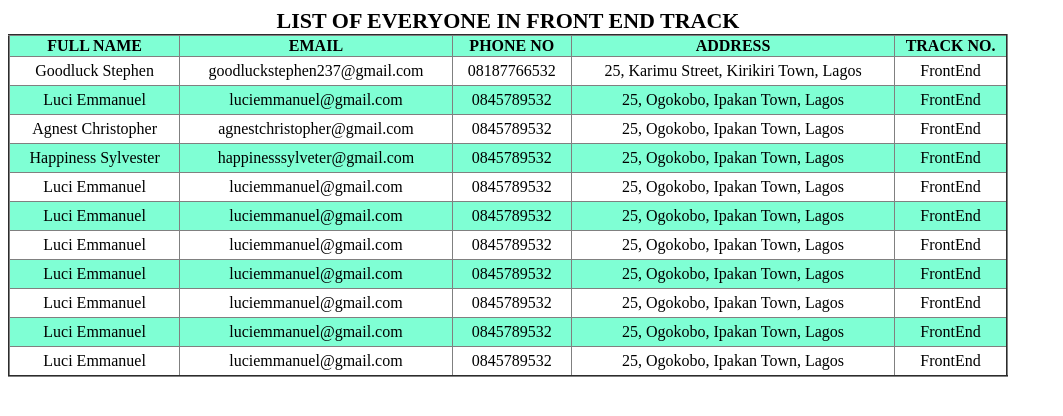
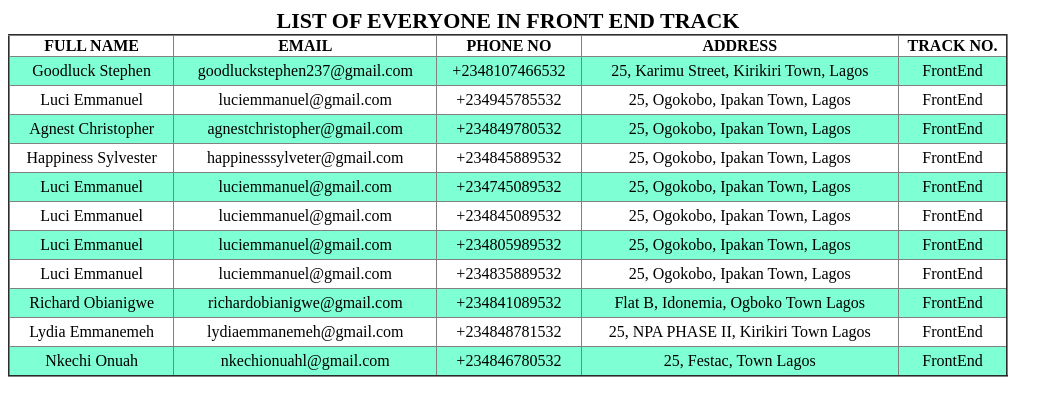
Before and after one commit to goodluck1455/CREATING-A-SIMPLE-FORM-WITH-HTML-CSS, a plain HTML site: page index.html in a window 1280 px wide. Shown: the whole page, without its empty margins (0-1063 px from the left). Drawn offline with Linux system fonts and the light colour scheme.

Commit message:
Another new commit

```diff
--- a/index.html
+++ b/index.html
@@ -20,7 +20,7 @@
         <tr>
             <td>Goodluck Stephen</td>
             <td>goodluckstephen237@gmail.com</td>
-            <td>08187766532</td>
+            <td>+2348107466532</td>
             <td>25, Karimu Street, Kirikiri Town, Lagos</td>
             <td>FrontEnd</td>
         </tr>
@@ -28,71 +28,71 @@
         <tr>
                 <td>Luci Emmanuel</td>
                 <td>luciemmanuel@gmail.com</td>
-                <td>0845789532</td>
+                <td>+234945785532</td>
                 <td>25, Ogokobo, Ipakan Town, Lagos</td>
                 <td>FrontEnd</td>
             </tr>
             <tr>
                     <td>Agnest Christopher</td>
                     <td>agnestchristopher@gmail.com</td>
-                    <td>0845789532</td>
+                    <td>+234849780532</td>
                     <td>25, Ogokobo, Ipakan Town, Lagos</td>
                     <td>FrontEnd</td>
                 </tr>
                 <tr>
                     <td>Happiness Sylvester</td>
                     <td>happinesssylveter@gmail.com</td>
-                    <td>0845789532</td>
+                    <td>+234845889532</td>
                     <td>25, Ogokobo, Ipakan Town, Lagos</td>
                     <td>FrontEnd</td>
                 </tr>
                 <tr>
                     <td>Luci Emmanuel</td>
                     <td>luciemmanuel@gmail.com</td>
-                    <td>0845789532</td>
+                    <td>+234745089532</td>
                     <td>25, Ogokobo, Ipakan Town, Lagos</td>
                     <td>FrontEnd</td>
                 </tr>
                 <tr>
                     <td>Luci Emmanuel</td>
                     <td>luciemmanuel@gmail.com</td>
-                    <td>0845789532</td>
+                    <td>+234845089532</td>
                     <td>25, Ogokobo, Ipakan Town, Lagos</td>
                     <td>FrontEnd</td>
                 </tr>
                 <tr>
                     <td>Luci Emmanuel</td>
                     <td>luciemmanuel@gmail.com</td>
-                    <td>0845789532</td>
+                    <td>+234805989532</td>
                     <td>25, Ogokobo, Ipakan Town, Lagos</td>
                     <td>FrontEnd</td>
                 </tr>
                 <tr>
                     <td>Luci Emmanuel</td>
                     <td>luciemmanuel@gmail.com</td>
-                    <td>0845789532</td>
+                    <td>+234835889532</td>
                     <td>25, Ogokobo, Ipakan Town, Lagos</td>
                     <td>FrontEnd</td>
                 </tr>
                 <tr>
-                    <td>Luci Emmanuel</td>
-                    <td>luciemmanuel@gmail.com</td>
-                    <td>0845789532</td>
-                    <td>25, Ogokobo, Ipakan Town, Lagos</td>
+                    <td>Richard Obianigwe</td>
+                    <td>richardobianigwe@gmail.com</td>
+                    <td>+234841089532</td>
+                    <td>Flat B, Idonemia, Ogboko Town Lagos</td>
                     <td>FrontEnd</td>
                 </tr>
                 <tr>
-                    <td>Luci Emmanuel</td>
-                    <td>luciemmanuel@gmail.com</td>
-                    <td>0845789532</td>
-                    <td>25, Ogokobo, Ipakan Town, Lagos</td>
+                    <td>Lydia Emmanemeh</td>
+                    <td>lydiaemmanemeh@gmail.com</td>
+                    <td>+234848781532</td>
+                    <td>25, NPA PHASE II, Kirikiri Town Lagos</td>
                     <td>FrontEnd</td>
                 </tr>
                <tr>
-                    <td>Luci Emmanuel</td>
-                    <td>luciemmanuel@gmail.com</td>
-                    <td>0845789532</td>
-                    <td>25, Ogokobo, Ipakan Town, Lagos</td>
+                    <td>Nkechi Onuah</td>
+                    <td>nkechionuahl@gmail.com</td>
+                    <td>+234846780532</td>
+                    <td>25, Festac, Town Lagos</td>
                     <td>FrontEnd</td>
                 </tr>
      </table>
--- a/style.css
+++ b/style.css
@@ -3,6 +3,7 @@ table{
 }
 table, tr, td{
     border-collapse: collapse;
+
 }
  tr, td{
      padding: 5px;
@@ -13,7 +14,7 @@ table, tr, td{
      font-weight: bold;
      font-size: 22px;
  }
- tr:nth-child(odd){
+ tr:nth-child(even){
     background-color: aquamarine;
 
  }
```
